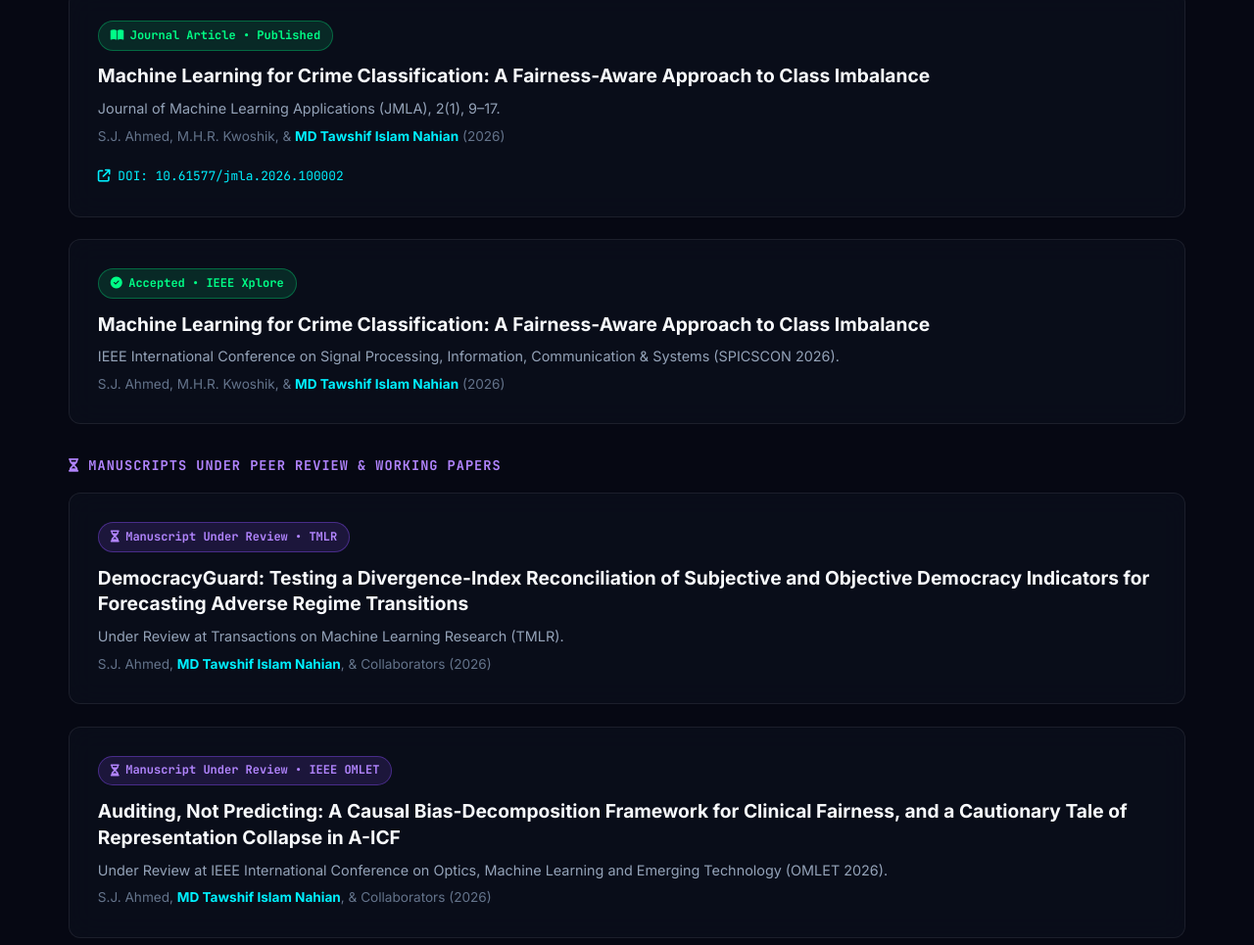
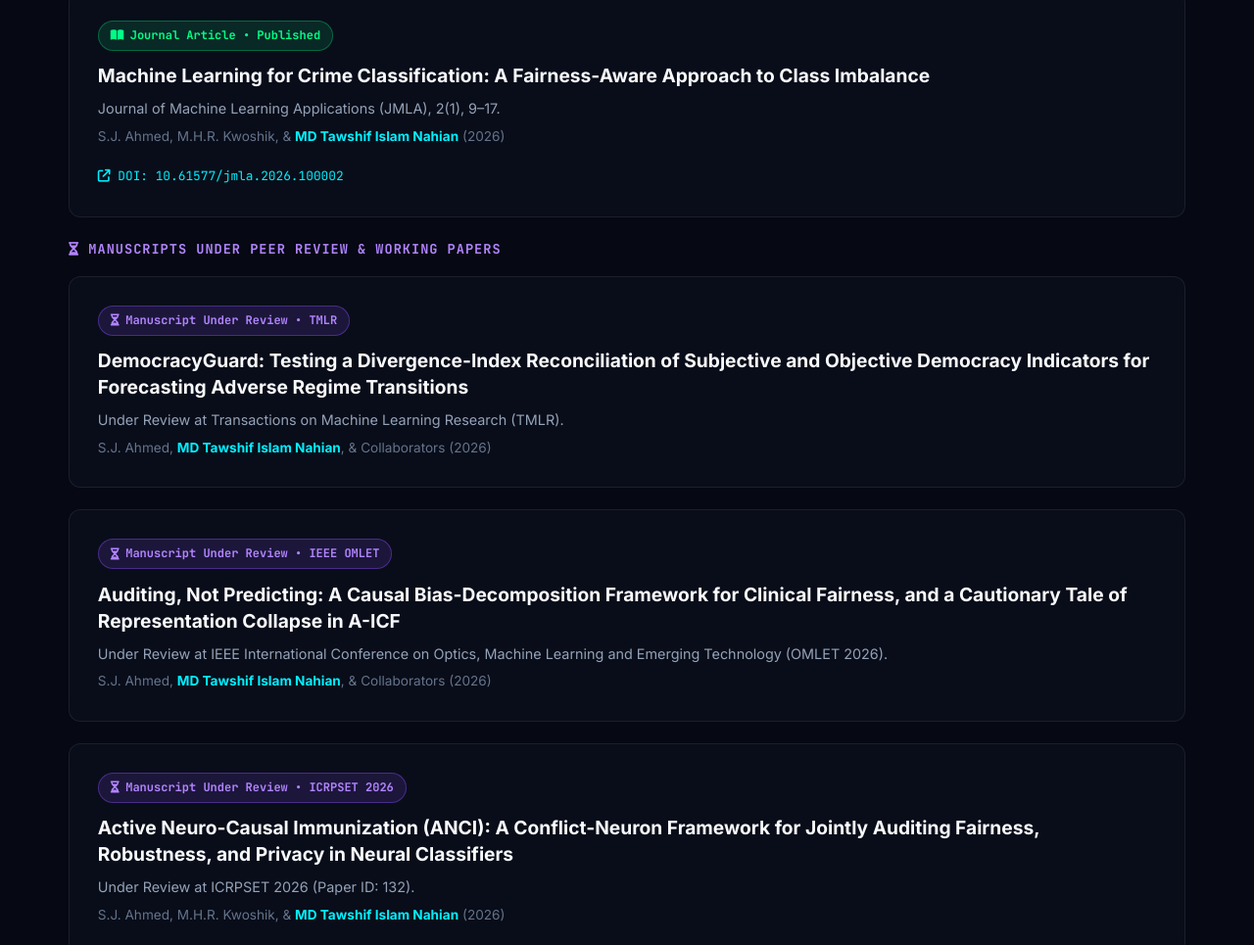
Before and after one commit to tawshif-nahian/tawshif-nahian.github.io, a plain HTML site: page index.html in a window 1280 px wide. Shown: the part 3200-4165 px from the top of the page at 98% size. Drawn offline with Linux system fonts and the light colour scheme.

Commit message:
Remove crime classification paper details from index.html
Removed details of a paper on crime classification.

```diff
--- a/index.html
+++ b/index.html
@@ -312,23 +312,8 @@
             </div>
           </div>
 
-          <!-- Paper 4: Crime Classification (IEEE SPICSCON) -->
-          <div class="glass-card paper-card">
-            <div class="badge-status badge-success">
-              <i class="fa-solid fa-circle-check"></i> Accepted • IEEE Xplore
-            </div>
-            <h3 class="paper-title">
-              Machine Learning for Crime Classification: A Fairness-Aware Approach to Class Imbalance
-            </h3>
-            <p class="paper-venue">
-              IEEE International Conference on Signal Processing, Information, Communication & Systems (SPICSCON 2026).
-            </p>
-            <p class="paper-authors">
-              S.J. Ahmed, M.H.R. Kwoshik, & <strong>MD Tawshif Islam Nahian</strong> (2026)
-            </p>
-          </div>
-        </div>
-      </div>
+
+
 
       <!-- SUBSECTION 2: MANUSCRIPTS UNDER REVIEW -->
       <div>
```
